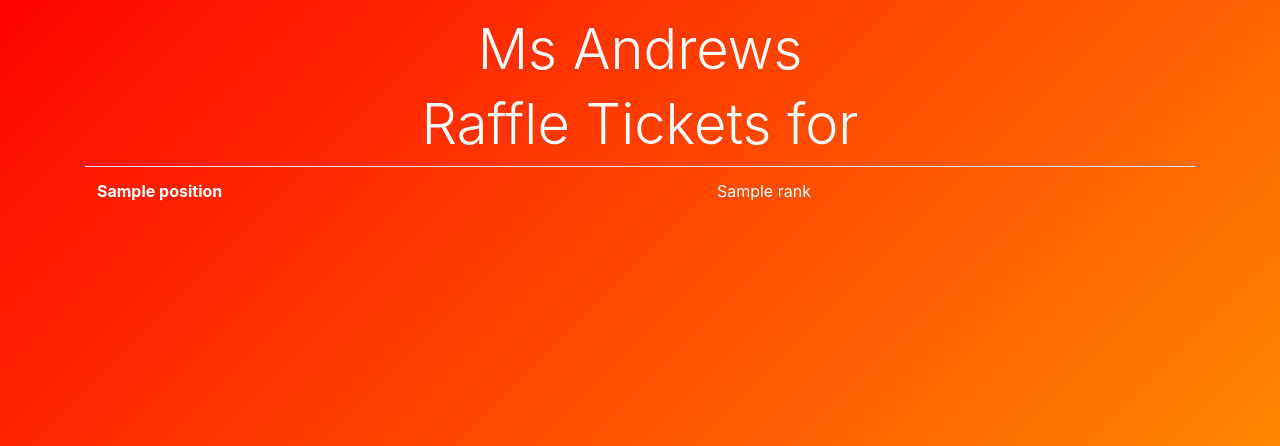
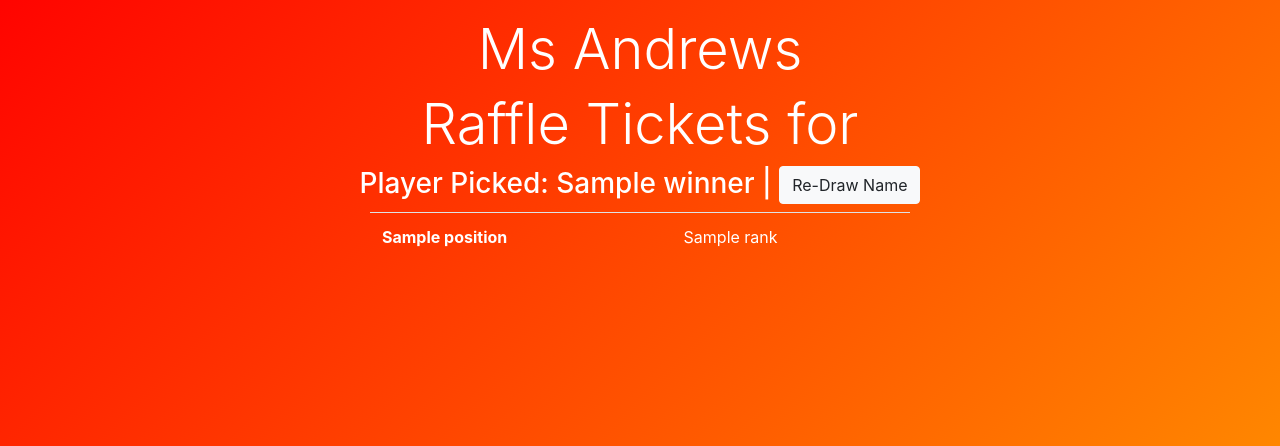
Before and after one commit to Resinderate/raffle, a Django app: template tickets/templates/tickets/session_detail.html in a window 1280 px wide. Shown: the part 48-494 px from the top of the page. Run offline with Django 3.2, Linux system fonts and the light colour scheme; the template is opened without the code that fills it: most values are stand-ins (such as "Sample title", 1, 10 or a date in 2020); some libraries are stand-ins or nearby versions.

Commit message:
Adding ability to choose winners.

```diff
--- a/tickets/templates/tickets/class_list.html
+++ b/tickets/templates/tickets/class_list.html
@@ -2,6 +2,9 @@
 <!doctype html>
 <html lang="en">
   <head>
+    <link rel="shortcut icon" href="/static/tickets/favicon.ico" type="image/x-icon">
+    <link rel="icon" href="/static/tickets/favicon.ico" type="image/x-icon">
+
     <!-- Required meta tags -->
     <meta charset="utf-8">
     <meta name="viewport" content="width=device-width, initial-scale=1, shrink-to-fit=no">
--- a/tickets/templates/tickets/session_detail.html
+++ b/tickets/templates/tickets/session_detail.html
@@ -2,6 +2,9 @@
 <!doctype html>
 <html lang="en">
   <head>
+    <link rel="shortcut icon" href="/static/tickets/favicon.ico" type="image/x-icon">
+    <link rel="icon" href="/static/tickets/favicon.ico" type="image/x-icon">
+
     <!-- Required meta tags -->
     <meta charset="utf-8">
     <meta name="viewport" content="width=device-width, initial-scale=1, shrink-to-fit=no">
@@ -25,7 +28,15 @@
             <h1 class="display-4 text-white text-center">Ms Andrews</h1>
             <h2 class="display-4 text-white text-center">Raffle Tickets for {{ session.name }}</h2>
         </div>
-
+        <div class="row justify-content-center">
+            {% if winner %}
+                <h3 class="display-6 text-white">Player Picked: {{ winner }} | <a class="btn btn-light" href="?draw=y" role="button">Re-Draw Name</a></h3>
+            {% elif draw_available%}
+                <p><a class="btn btn-light" href="?draw=y" role="button">Draw Name</a></p>
+            {% endif %}
+        </div>
+        <div class="row justify-content-center">
+            <div class="col-6">
                 <table class="table table-hover text-white">
                   <tbody>
                     {% for rank in rankings %}
@@ -37,6 +48,8 @@
                   </tbody>
                 </table>
             </div>
+        </div>
+    </div>
 
     <!-- Optional JavaScript -->
     <!-- jQuery first, then Popper.js, then Bootstrap JS -->
--- a/tickets/templates/tickets/session_list.html
+++ b/tickets/templates/tickets/session_list.html
@@ -2,6 +2,9 @@
 <!doctype html>
 <html lang="en">
   <head>
+    <link rel="shortcut icon" href="/static/tickets/favicon.ico" type="image/x-icon">
+    <link rel="icon" href="/static/tickets/favicon.ico" type="image/x-icon">
+
     <!-- Required meta tags -->
     <meta charset="utf-8">
     <meta name="viewport" content="width=device-width, initial-scale=1, shrink-to-fit=no">
```
Also changed, not shown: tickets/views.py (+16 -0 lines), tickets/static/tickets/style.css (line endings or trailing spaces). Lines whose indentation alone changed are shown as unchanged.
